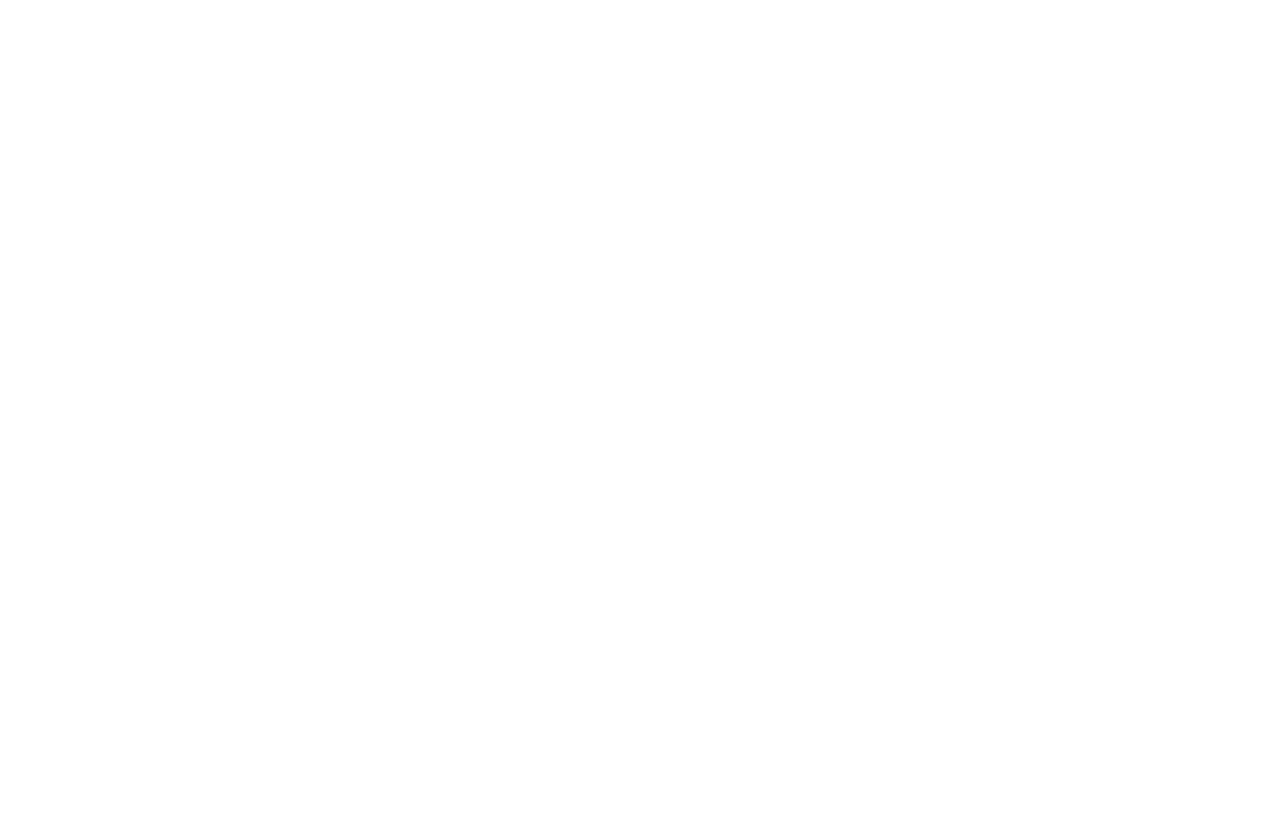
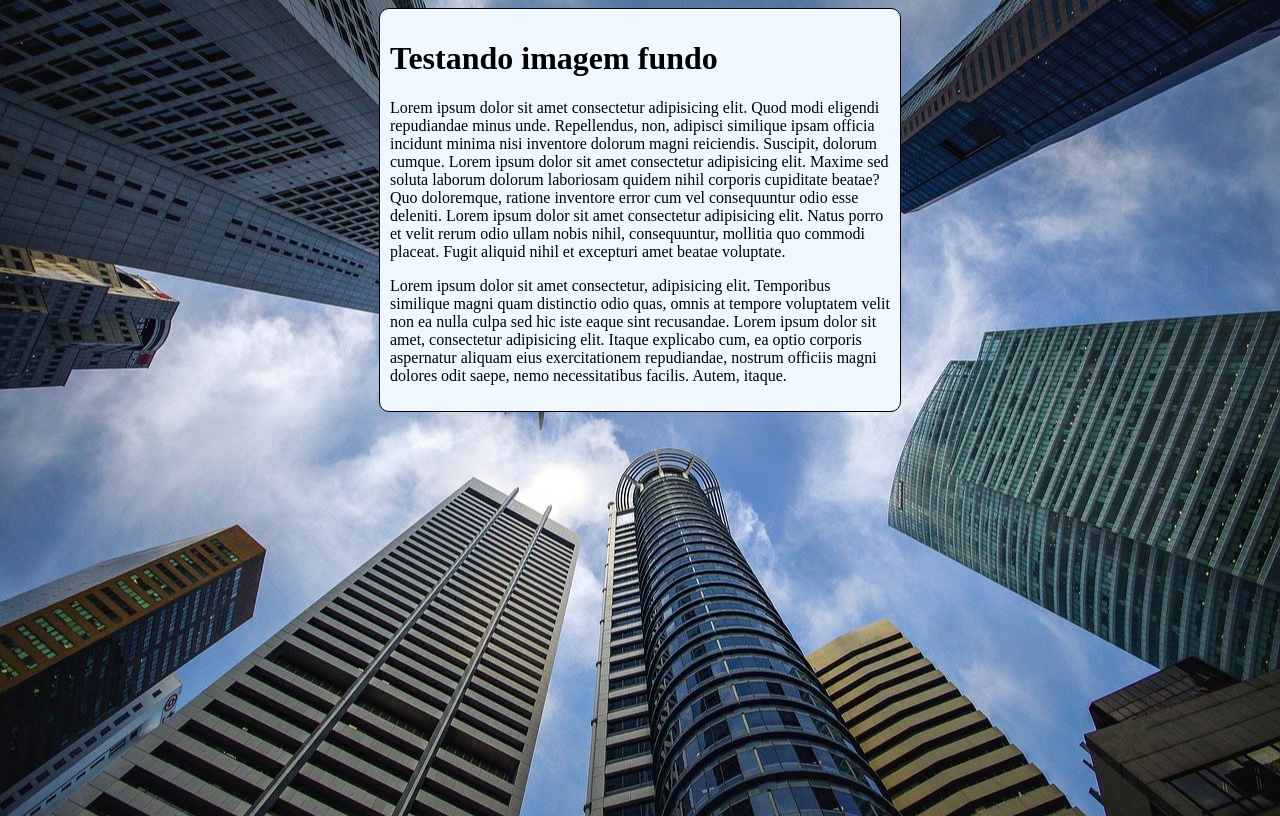
Before and after one commit to AnajsBeatriz/html-css, a plain HTML site: page exercicios/Projeto 03/fundo003.html in a window 1280 px wide. Drawn offline with Linux system fonts and the light colour scheme.

Commit message:
Update fundo003.html

```diff
--- a/exercicios/Projeto 03/fundo003.html
+++ b/exercicios/Projeto 03/fundo003.html
@@ -4,8 +4,32 @@
     <meta charset="UTF-8">
     <meta name="viewport" content="width=device-width, initial-scale=1.0">
     <title>Document</title>
+
+    <style>
+        body{
+            height: 100vh;
+            background-color: black;
+            background-image: url(imagens/wallpaper002.jpg);
+            background-position: center center;
+            background-repeat: no-repeat;
+            background-size: cover;
+        }
+        main{
+            width: 500px;
+            background-color: aliceblue;
+            padding: 10px;
+            margin: auto;
+            border-radius: 10px;
+            border: 1px solid black;
+
+        }
+    </style>
 </head>
 <body>
-
+    <main>
+        <h1>Testando imagem fundo</h1>
+        <p>Lorem ipsum dolor sit amet consectetur adipisicing elit. Quod modi eligendi repudiandae minus unde. Repellendus, non, adipisci similique ipsam officia incidunt minima nisi inventore dolorum magni reiciendis. Suscipit, dolorum cumque. Lorem ipsum dolor sit amet consectetur adipisicing elit. Maxime sed soluta laborum dolorum laboriosam quidem nihil corporis cupiditate beatae? Quo doloremque, ratione inventore error cum vel consequuntur odio esse deleniti. Lorem ipsum dolor sit amet consectetur adipisicing elit. Natus porro et velit rerum odio ullam nobis nihil, consequuntur, mollitia quo commodi placeat. Fugit aliquid nihil et excepturi amet beatae voluptate.</p>
+        <p>Lorem ipsum dolor sit amet consectetur, adipisicing elit. Temporibus similique magni quam distinctio odio quas, omnis at tempore voluptatem velit non ea nulla culpa sed hic iste eaque sint recusandae. Lorem ipsum dolor sit amet, consectetur adipisicing elit. Itaque explicabo cum, ea optio corporis aspernatur aliquam eius exercitationem repudiandae, nostrum officiis magni dolores odit saepe, nemo necessitatibus facilis. Autem, itaque.</p>
+    </main>
 </body>
 </html>
```
